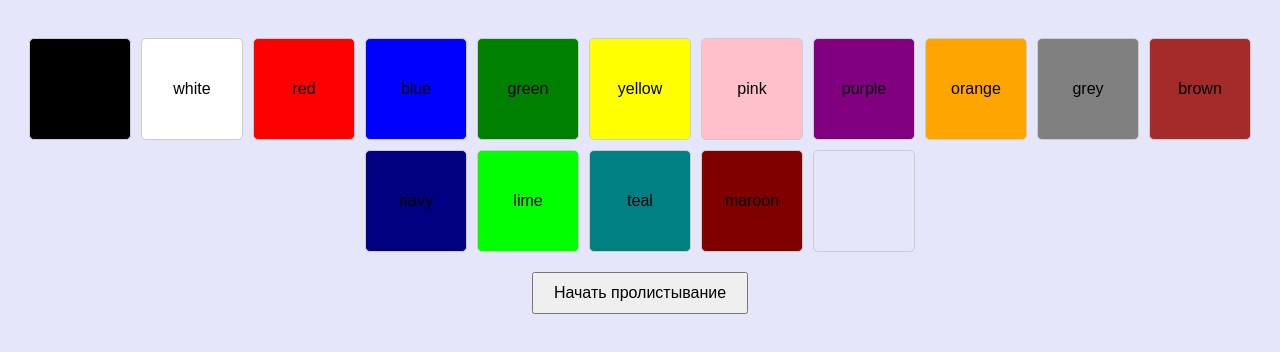
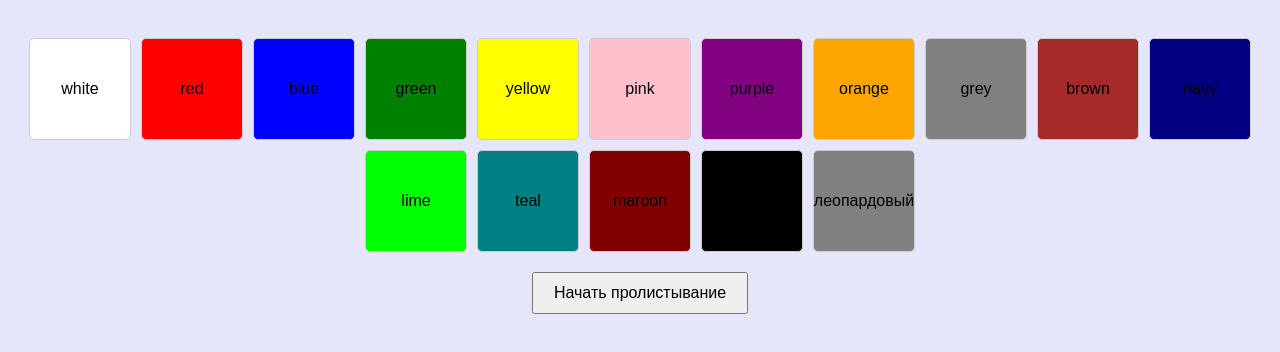
Before and after one commit to corrief4rtu/-, a plain HTML site: page index.html in a window 1280 px wide. Shown: the part 274-626 px from the top of the page. Drawn offline with Linux system fonts and the light colour scheme.

Commit message:
index.html

```diff
--- a/index.html
+++ b/index.html
@@ -49,16 +49,21 @@
 
 <script>
     const colors = [
-        'black', 'white', 'red', 'blue', 'green', 'yellow', 'pink', 'purple',
-        'orange', 'grey', 'brown', 'navy', 'lime', 'teal', 'maroon', 'leopard'
+        'white', 'red', 'blue', 'green', 'yellow', 'pink', 'purple', 'orange',
+        'grey', 'brown', 'navy', 'lime', 'teal', 'maroon', 'black', 'leopard'
     ];
 
     const shoeDisplay = document.getElementById('shoeDisplay');
     colors.forEach(color => {
         const shoeElement = document.createElement('div');
         shoeElement.classList.add('shoe');
-        shoeElement.style.background = color === 'leopard' ? 'url("leopard_print.jpg")' : color;
-        shoeElement.textContent = color === 'leopard' ? '' : color;
+        if (color === 'leopard') {
+            shoeElement.textContent = 'леопардовый'; // Надпись для леопардового цвета
+            shoeElement.style.background = 'grey'; // Серый фон для леопардового
+        } else {
+            shoeElement.style.background = color;
+            shoeElement.textContent = color;
+        }
         shoeDisplay.appendChild(shoeElement);
     });
 
@@ -74,7 +79,7 @@
             }
             shoes[index].classList.add('selected');
 
-            if (shoes[index].style.background.includes('leopard')) {
+            if (shoes[index].textContent === 'леопардовый') {
                 clearInterval(interval);
             }
 
```
